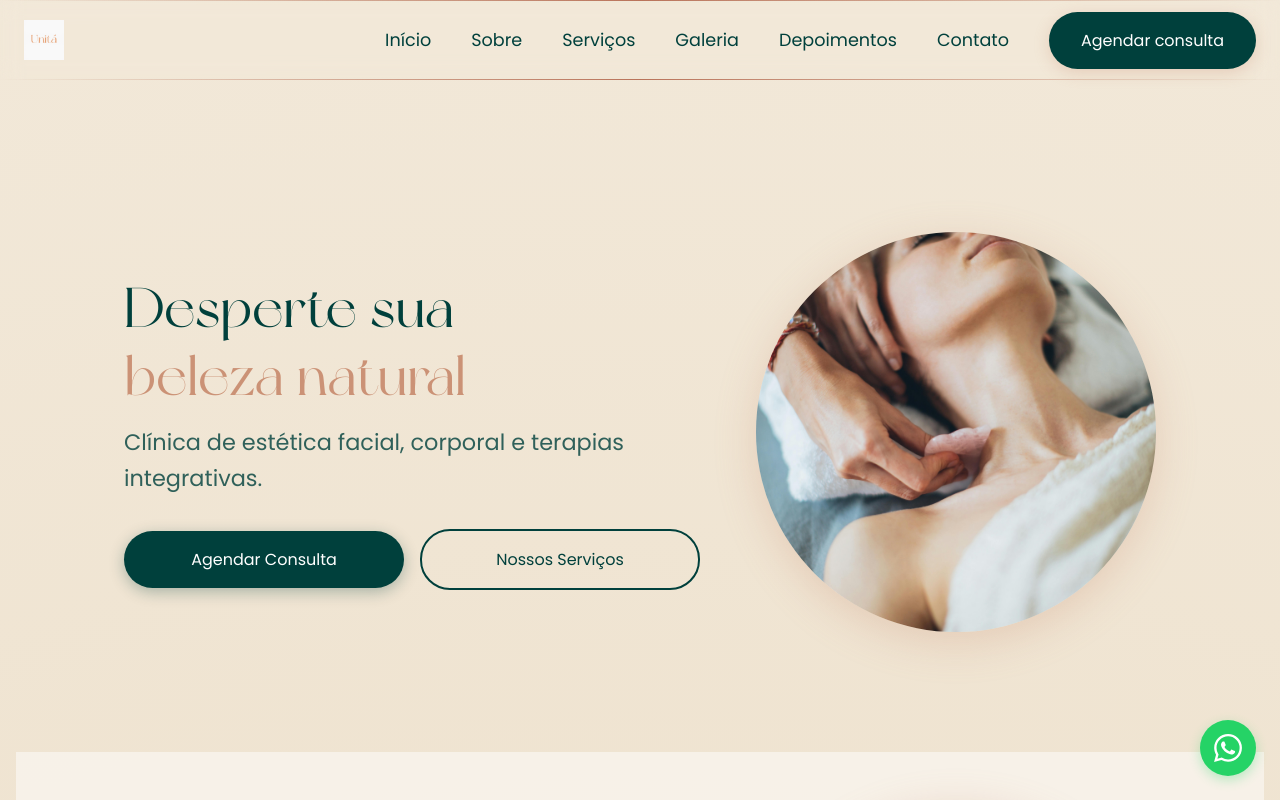
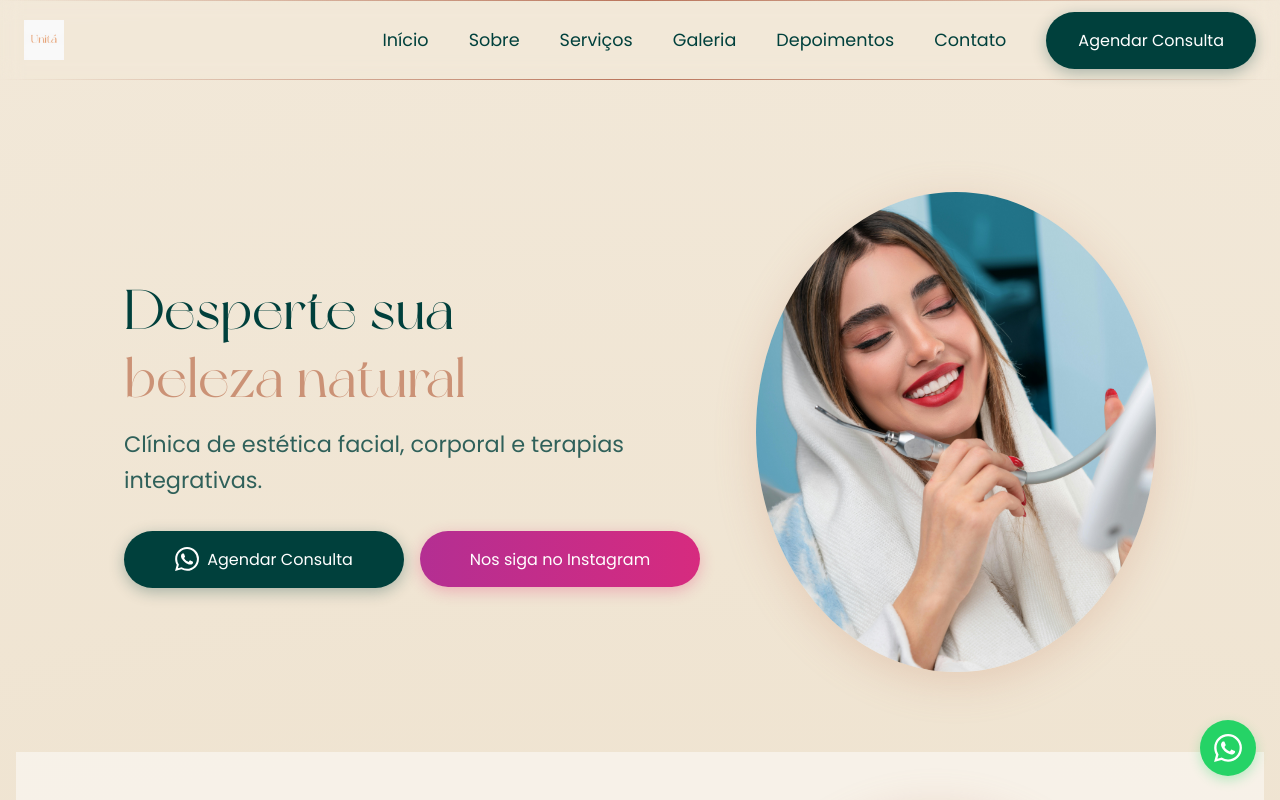
Before and after one commit to HeronNepomuceno/unita-site, a SvelteKit app: page / in a window 1280 px wide. Shown: the top 800 px of the page. Built offline with nearby package versions, Linux system fonts and the light colour scheme.

Commit message:
refactor: add new whatsapp and instagram links

```diff
--- a/src/components/Menu.svelte
+++ b/src/components/Menu.svelte
@@ -38,9 +38,9 @@
 					</a>
 				</li>
 			{/each}
-			<a href="#agendamento" class="menu-cta" onclick={closeMenu}>
-				Agendar consulta
-			</a>
+				<a class="btn-primary" href="https://wa.me/5586998678703?text={encodeURIComponent("Olá, gostaria de agendar uma consulta!")}" target="_blank" >
+					Agendar Consulta
+				</a>
 		</ul>
 	</div>
 </nav>
@@ -221,4 +221,26 @@
 		margin-top: 0;
 	}
 }
+
+	.btn-primary {
+		align-items: center;
+		display: flex;
+		font-family: var(--font-tertiary);
+		font-weight: 500;
+		padding: 1rem 2rem;
+		border-radius: 30px;
+		text-decoration: none;
+		transition: all 0.3s ease;
+		width: 100%;
+		max-width: 280px;
+		text-align: center;
+		background-color: var(--secondary);
+		color: var(--on-surface);
+		box-shadow: 0 4px 15px rgba(0, 64, 60, 0.3);
+
+		&:hover {
+			transform: translateY(-2px);
+			box-shadow: 0 6px 20px rgba(0, 64, 60, 0.4);
+		}
+	}
 </style>
--- a/src/components/WhatsAppFAB.svelte
+++ b/src/components/WhatsAppFAB.svelte
@@ -1,10 +1,5 @@
-<script lang="ts">
-	export let phone: string = '5586998678703';
-	export let message: string = 'Olá, gostaria de marcar uma consulta!';
-</script>
-
 <!-- WhatsApp Floating Action Button -->
-<a href="https://wa.me/{phone}?text={encodeURIComponent(message)}" target="_blank" class="whatsapp-fab" aria-label="Converse conosco no WhatsApp">
+<a href="https://wa.me/5586998678703?text={encodeURIComponent("Olá, gostaria de agendar uma consulta!")}" target="_blank" class="whatsapp-fab" aria-label="Converse conosco no WhatsApp">
 	<svg viewBox="0 0 24 24" xmlns="http://www.w3.org/2000/svg" class="whatsapp-icon">
 		<path d="M17.472 14.382c-.297-.149-1.758-.867-2.03-.967-.273-.099-.471-.148-.67.15-.197.297-.767.966-.94 1.164-.173.199-.347.223-.644.075-.297-.15-1.255-.463-2.39-1.475-.883-.788-1.48-1.761-1.653-2.059-.173-.297-.018-.458.13-.606.134-.133.298-.347.446-.52.149-.174.198-.298.298-.497.099-.198.05-.371-.025-.52-.075-.149-.669-1.612-.916-2.207-.242-.579-.487-.5-.669-.51-.173-.008-.371-.01-.57-.01-.198 0-.52.074-.792.372-.272.297-1.04 1.016-1.04 2.479 0 1.462 1.065 2.875 1.213 3.074.149.198 2.096 3.2 5.077 4.487.709.306 1.262.489 1.694.625.712.227 1.36.195 1.871.118.571-.085 1.758-.719 2.006-1.413.248-.694.248-1.289.173-1.413-.074-.124-.272-.198-.57-.347m-5.421 7.403h-.004a9.87 9.87 0 01-5.031-1.378l-.361-.214-3.742.982.998-3.648-.235-.374a9.86 9.86 0 01-1.51-5.26c.001-5.45 4.436-9.884 9.888-9.884 2.64 0 5.122 1.03 6.988 2.898a9.825 9.825 0 012.893 6.994c-.003 5.45-4.437 9.884-9.885 9.884m8.413-18.297A11.815 11.815 0 0012.05 0C5.495 0 .16 5.335.157 11.892c0 2.096.547 4.142 1.588 5.945L.057 24l6.305-1.654a11.882 11.882 0 005.683 1.448h.005c6.554 0 11.890-5.335 11.893-11.893A11.821 11.821 0 0020.465 3.488"/>
 	</svg>
--- /dev/null
+++ b/src/data/index.ts
@@ -0,0 +1,2 @@
+export { services } from "./services";
+export { testimonials } from "./testimonials";
--- /dev/null
+++ b/src/data/testimonials.ts
@@ -0,0 +1,17 @@
+export	const testimonials = [
+	{
+		name: 'Maria Silva',
+		text: 'Profissionais incríveis! Me senti acolhida e os resultados superaram minhas expectativas.',
+		rating: 5
+	},
+	{
+		name: 'Ana Paula',
+		text: 'A clínica é maravilhosa, ambiente tranquilo e tratamentos de altíssima qualidade.',
+		rating: 5
+	},
+	{
+		name: 'Juliana Costa',
+		text: 'Melhor experiência! Equipe atenciosa e resultados naturais e incríveis.',
+		rating: 5
+	}
+];
--- a/src/routes/+page.svelte
+++ b/src/routes/+page.svelte
@@ -1,23 +1,5 @@
 <script lang="ts">
-	import { services } from "../data/services";
-
-	const testimonials = [
-		{
-			name: 'Maria Silva',
-			text: 'Profissionais incríveis! Me senti acolhida e os resultados superaram minhas expectativas.',
-			rating: 5
-		},
-		{
-			name: 'Ana Paula',
-			text: 'A clínica é maravilhosa, ambiente tranquilo e tratamentos de altíssima qualidade.',
-			rating: 5
-		},
-		{
-			name: 'Juliana Costa',
-			text: 'Melhor experiência! Equipe atenciosa e resultados naturais e incríveis.',
-			rating: 5
-		}
-	];
+	import { services, testimonials } from "../data";
 </script>
 
 <div class="page">
@@ -32,12 +14,24 @@
 				Clínica de estética facial, corporal e terapias integrativas.
 			</p>
 			<div class="hero-actions">
-				<a href="#agendamento" class="btn-primary">Agendar Consulta</a>
-				<a href="#servicos" class="btn-secondary">Nossos Serviços</a>
+				<a class="btn-primary" href="https://wa.me/5586998678703?text={encodeURIComponent("Olá, gostaria de agendar uma consulta!")}" target="_blank" >
+						<svg viewBox="0 0 24 24" xmlns="http://www.w3.org/2000/svg" class="whatsapp-icon">
+							<path d="M17.472 14.382c-.297-.149-1.758-.867-2.03-.967-.273-.099-.471-.148-.67.15-.197.297-.767.966-.94 1.164-.173.199-.347.223-.644.075-.297-.15-1.255-.463-2.39-1.475-.883-.788-1.48-1.761-1.653-2.059-.173-.297-.018-.458.13-.606.134-.133.298-.347.446-.52.149-.174.198-.298.298-.497.099-.198.05-.371-.025-.52-.075-.149-.669-1.612-.916-2.207-.242-.579-.487-.5-.669-.51-.173-.008-.371-.01-.57-.01-.198 0-.52.074-.792.372-.272.297-1.04 1.016-1.04 2.479 0 1.462 1.065 2.875 1.213 3.074.149.198 2.096 3.2 5.077 4.487.709.306 1.262.489 1.694.625.712.227 1.36.195 1.871.118.571-.085 1.758-.719 2.006-1.413.248-.694.248-1.289.173-1.413-.074-.124-.272-.198-.57-.347m-5.421 7.403h-.004a9.87 9.87 0 01-5.031-1.378l-.361-.214-3.742.982.998-3.648-.235-.374a9.86 9.86 0 01-1.51-5.26c.001-5.45 4.436-9.884 9.888-9.884 2.64 0 5.122 1.03 6.988 2.898a9.825 9.825 0 012.893 6.994c-.003 5.45-4.437 9.884-9.885 9.884m8.413-18.297A11.815 11.815 0 0012.05 0C5.495 0 .16 5.335.157 11.892c0 2.096.547 4.142 1.588 5.945L.057 24l6.305-1.654a11.882 11.882 0 005.683 1.448h.005c6.554 0 11.890-5.335 11.893-11.893A11.821 11.821 0 0020.465 3.488"/>
+						</svg>
+					Agendar Consulta
+				</a>
+				<a
+					class="btn-instagram"
+					href="https://www.instagram.com/unita_teresina/"
+					target="_blank"
+					rel="noopener noreferrer"
+				>
+					Nos siga no Instagram
+				</a>
 			</div>
 		</div>
 		<div class="hero-image">
-			<img class="image-placeholder" src="/banner4.jpg" alt="Unitá" />
+			<img class="image-banner" src="/banner2.jpg" alt="Unitá" />
 		</div>
 	</section>
 
@@ -52,6 +46,12 @@
 			<p class="about-text">
 				Nossa missão é oferecer serviços de estética e bem-estar em um ambiente acolhedor, promovendo a consciência do autocuidado para quem busca saúde de  forma integrada.
 			</p>
+		</div>
+		<div class="about-image">
+			<img class="image-placeholder" src="/logo.webp" alt="Unitá" />
+		</div>
+	</section>
+
 	<div class="about-stats">
 		<div class="stat">
 			<div class="stat-number">10+</div>
@@ -66,11 +66,6 @@
 			<div class="stat-label">Taxa de aprovação</div>
 		</div>
 	</div>
-		</div>
-		<div class="about-image">
-			<img class="image-placeholder" src="/logo.webp" alt="Unitá" />
-		</div>
-	</section>
 
 	<!-- Services Section -->
 	<section id="servicos" class="services">
@@ -224,8 +219,10 @@
 		align-items: center;
 	}
 
-	.btn-primary,
-	.btn-secondary {
+	.btn-primary {
+		align-items: center;
+		display: flex;
+		justify-content: center;
 		font-family: var(--font-tertiary);
 		font-weight: 500;
 		padding: 1rem 2rem;
@@ -235,12 +232,17 @@
 		width: 100%;
 		max-width: 280px;
 		text-align: center;
-	}
-
-	.btn-primary {
 		background-color: var(--secondary);
 		color: var(--on-surface);
 		box-shadow: 0 4px 15px rgba(0, 64, 60, 0.3);
+		white-space: nowrap;
+
+		svg {
+			height: 24px;
+			width: 24px;
+			fill: var(--on-surface);
+			margin-right: 8px;
+		}
 
 		&:hover {
 			transform: translateY(-2px);
@@ -248,16 +250,39 @@
 		}
 	}
 
-	.btn-secondary {
-		background-color: transparent;
-		color: var(--secondary);
-		border: 2px solid var(--secondary);
+	.btn-instagram {
+		display: flex;
+		align-items: center;
+		justify-content: center;
+		font-family: var(--font-tertiary);
+		font-weight: 500;
+		padding: 1rem 2rem;
+		max-height: 56px;
+		border-radius: 30px;
+		text-decoration: none;
+		color: #fff;
+		width: 100%;
+		max-width: 280px;
+		text-align: center;
+		gap: 0.5rem;
+		box-shadow: 0 4px 15px rgba(225, 48, 108, 0.3);
+		background: linear-gradient(270deg, #f58529, #dd2a7b, #8134af, #515bd4);
+		background-size: 800% 800%;
+		animation: gradientShift 8s ease infinite;
+		white-space: nowrap;
 
 		&:hover {
-			background-color: var(--secondary);
-			color: var(--on-surface);
+			transform: translateY(-2px);
+			box-shadow: 0 6px 20px rgba(225, 48, 108, 0.5);
 		}
 	}
+
+	@keyframes gradientShift {
+		0% { background-position: 0% 50%; }
+		50% { background-position: 100% 50%; }
+		100% { background-position: 0% 50%; }
+	}
+
 
 	.hero-image {
 		width: 100%;
@@ -274,6 +299,20 @@
 		font-size: 5rem;
 		box-shadow: 0 10px 40px rgba(203, 146, 118, 0.3);
 		object-fit: cover;
+		height: 360px;
+	}
+
+	.image-banner {
+		aspect-ratio: 1;
+		background: linear-gradient(135deg, var(--primary), var(--tertiary));
+		border-radius: 50%;
+		display: flex;
+		align-items: center;
+		justify-content: center;
+		font-size: 5rem;
+		box-shadow: 0 10px 40px rgba(203, 146, 118, 0.3);
+		object-fit: cover;
+		height: 480px;
 	}
 
 	// Section Shared Styles
@@ -359,13 +398,6 @@
 		color: var(--secondary);
 		line-height: 1.8;
 		margin-bottom: 1.5rem;
-	}
-
-	.about-stats {
-		display: grid;
-		grid-template-columns: repeat(3, 1fr);
-		gap: 1rem;
-		margin-top: 2rem;
 	}
 
 	.stat {
```
Lines whose indentation alone changed are shown as unchanged.
